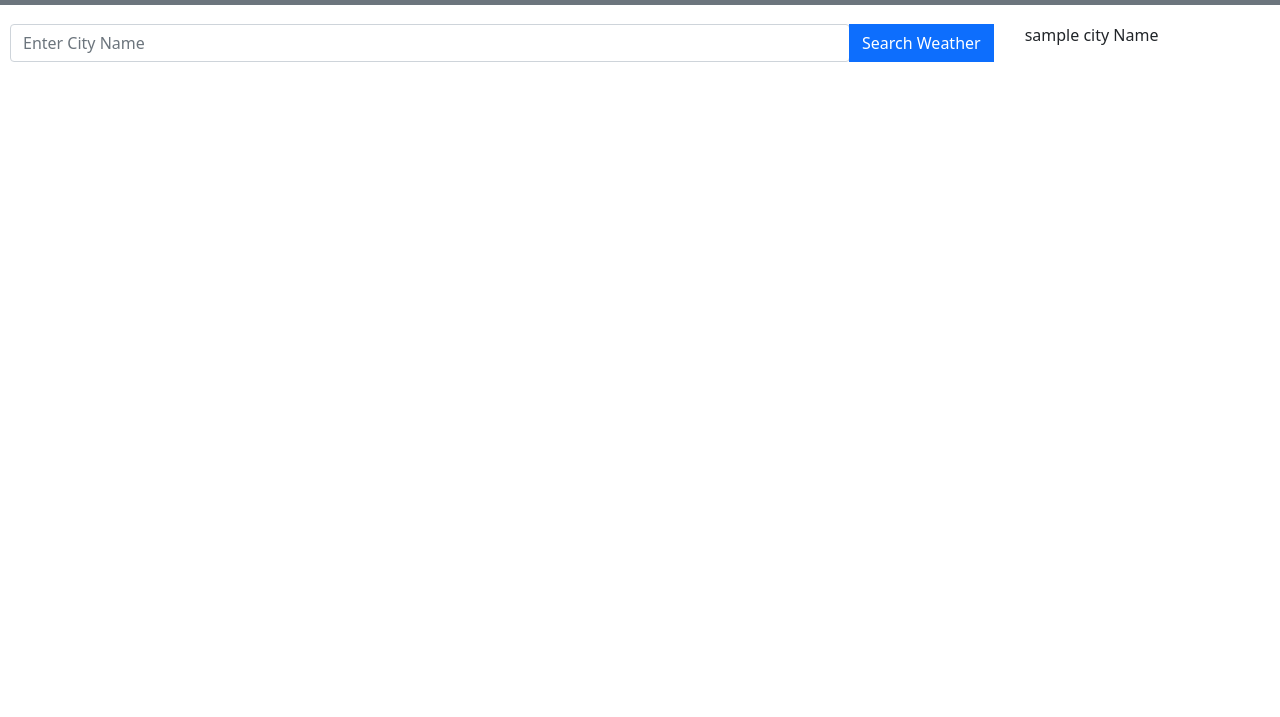
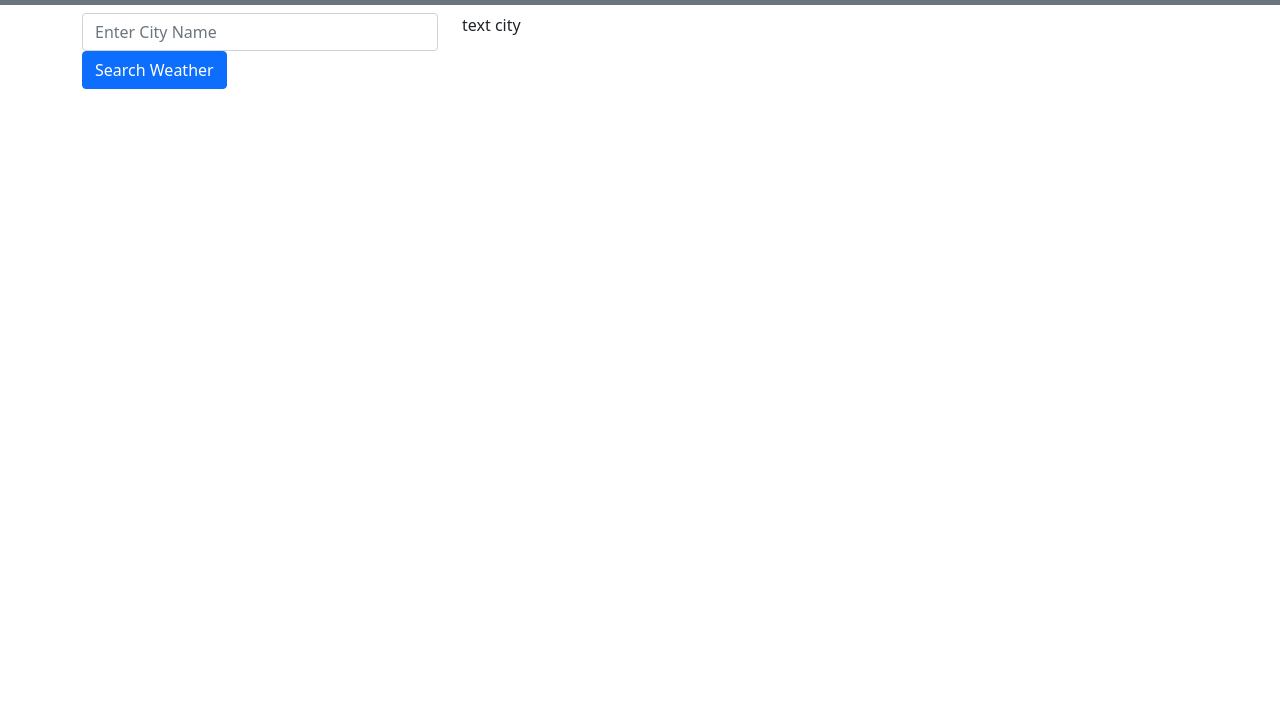
Before and after one commit to mclanea92/Weather-Dashboard, a plain HTML site: page index.html in a window 1280 px wide. Shown: the part 83-800 px from the top of the page. Drawn offline with nearby package versions, Linux system fonts and the light colour scheme.

Commit message:
layed out the page in html

```diff
--- a/assets/style.css
+++ b/assets/style.css
@@ -1,8 +1,13 @@
 .search-box {
     align-content: center;
-    padding: 10px;
+    padding: 5px;
 }
 
 ul {
   list-style-type: none;
 }
+
+button {
+    height: auto;
+    width: auto;
+}
--- a/index.html
+++ b/index.html
@@ -14,22 +14,29 @@
     </header>
 
     <main>
-        <div class="form-row align-items-center
-        input-group search-box">
-            <div class="col-8">
-              <input type="search" id="form1" class="form-control" placeholder="Enter City Name"/>
-              <!-- <label class="form-label" for="form1">Search</label> -->
+        <div class="container">
+            <div class="row ">
+                <div class="col-4">
+                    <input type="search" class="form-control" placeholder="Enter City Name">
+                    <button type="button" class="btn btn-primary">
+                        Search Weather
+                      </button>
+
+                    </input>
+                </div>
+                <div class="col-8">
+                    <div class="displayWeather">
+
+                        <p> text city</p>
+                    </div>
+
+        </div> <!-- container div -->
+
+
             </div>
-            <button type="button" class="btn btn-primary">
-              Search Weather
-            </button>
-            <ul class="col-2">
-                <li>
-                    sample city Name
 
-                </li>
-            </ul>
-          </div>
+        </div>
+
 
 
 
```
